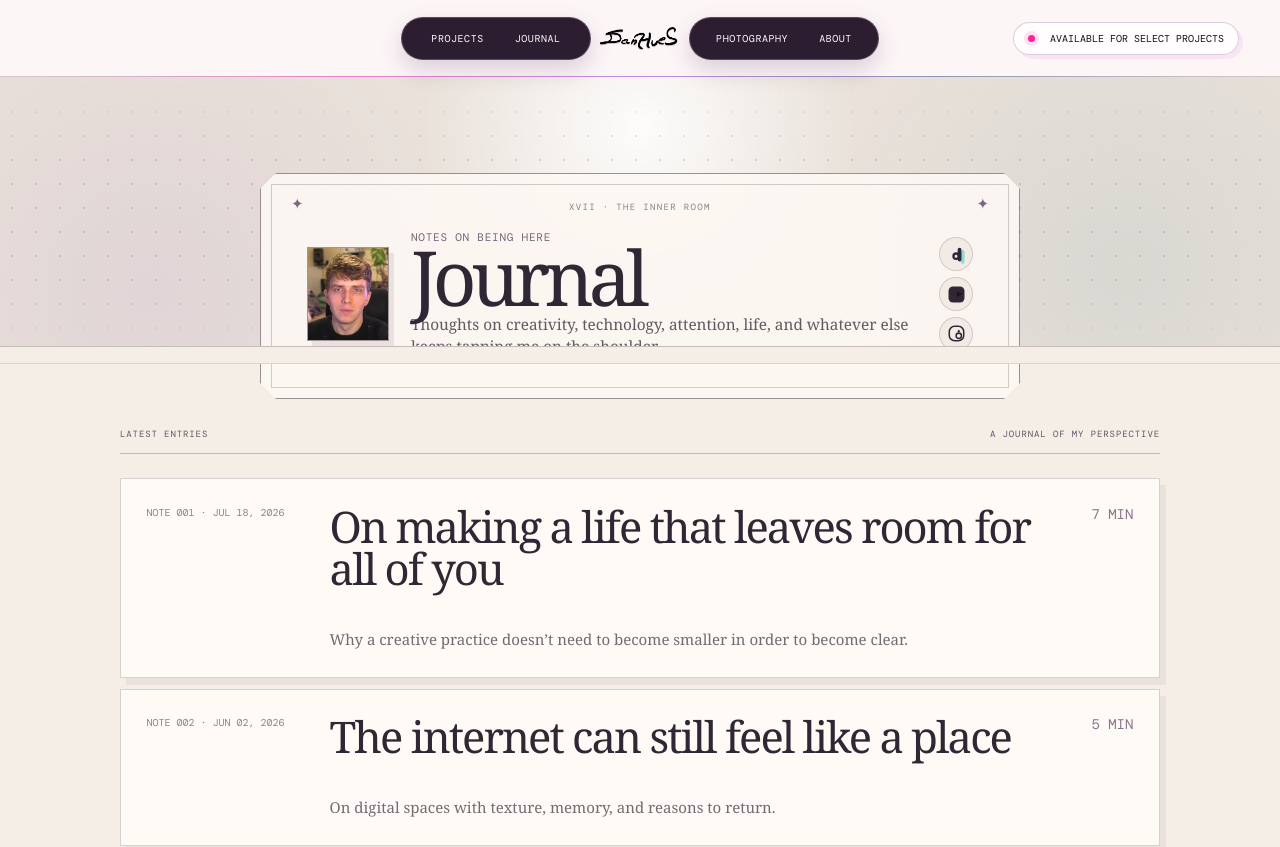
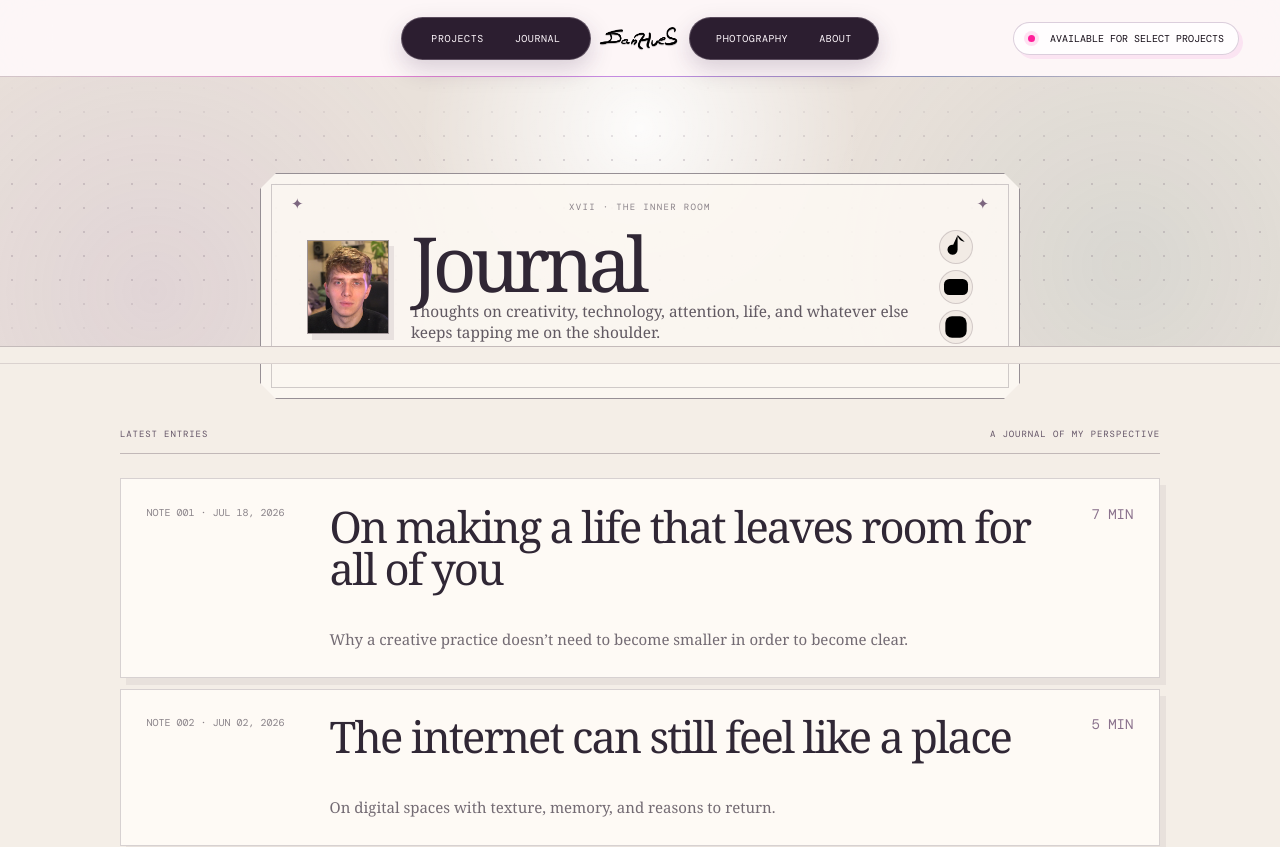
Before and after one commit to DanHues/creative-portfolio, a Next.js app: page /journal in a window 1280 px wide. Shown: the top 847 px of the page. Built offline with nearby package versions, Linux system fonts and the light colour scheme; a web font is replaced by a local one.

Commit message:
Refine journal masthead content and social icons

```diff
--- a/app/journal/page.tsx
+++ b/app/journal/page.tsx
@@ -23,7 +23,6 @@ export default function Journal() {
               priority
             />
             <div className="journal-masthead-copy">
-              <p className="eyebrow">Notes on being here</p>
               <h1>Journal</h1>
               <p>
                 Thoughts on creativity, technology, attention, life, and
@@ -37,7 +36,10 @@ export default function Journal() {
                 rel="noreferrer"
                 aria-label="TikTok"
               >
-                <i className="social-mark social-mark-tiktok" aria-hidden="true" />
+                <svg viewBox="0 0 24 24" aria-hidden="true">
+                  <path d="M13.2 3v11.1a3.8 3.8 0 1 1-3.3-3.8" />
+                  <path d="M13.2 3c.5 3.1 2.4 4.8 5.3 5" />
+                </svg>
               </a>
               <a
                 href="https://www.youtube.com/@imdanhues"
@@ -45,7 +47,10 @@ export default function Journal() {
                 rel="noreferrer"
                 aria-label="YouTube"
               >
-                <i className="social-mark social-mark-youtube" aria-hidden="true" />
+                <svg viewBox="0 0 24 24" aria-hidden="true">
+                  <rect x="3" y="6" width="18" height="12" rx="4" />
+                  <path d="m10 9 5 3-5 3Z" className="social-icon-fill" />
+                </svg>
               </a>
               <a
                 href="https://www.instagram.com/imdanhues/"
@@ -53,10 +58,11 @@ export default function Journal() {
                 rel="noreferrer"
                 aria-label="Instagram"
               >
-                <i
-                  className="social-mark social-mark-instagram social-mark-instagram-alt"
-                  aria-hidden="true"
-                />
+                <svg viewBox="0 0 24 24" aria-hidden="true">
+                  <rect x="4" y="4" width="16" height="16" rx="5" />
+                  <circle cx="12" cy="12" r="3.5" />
+                  <circle cx="17.2" cy="6.9" r=".8" className="social-icon-fill" />
+                </svg>
               </a>
             </nav>
           </div>
```
